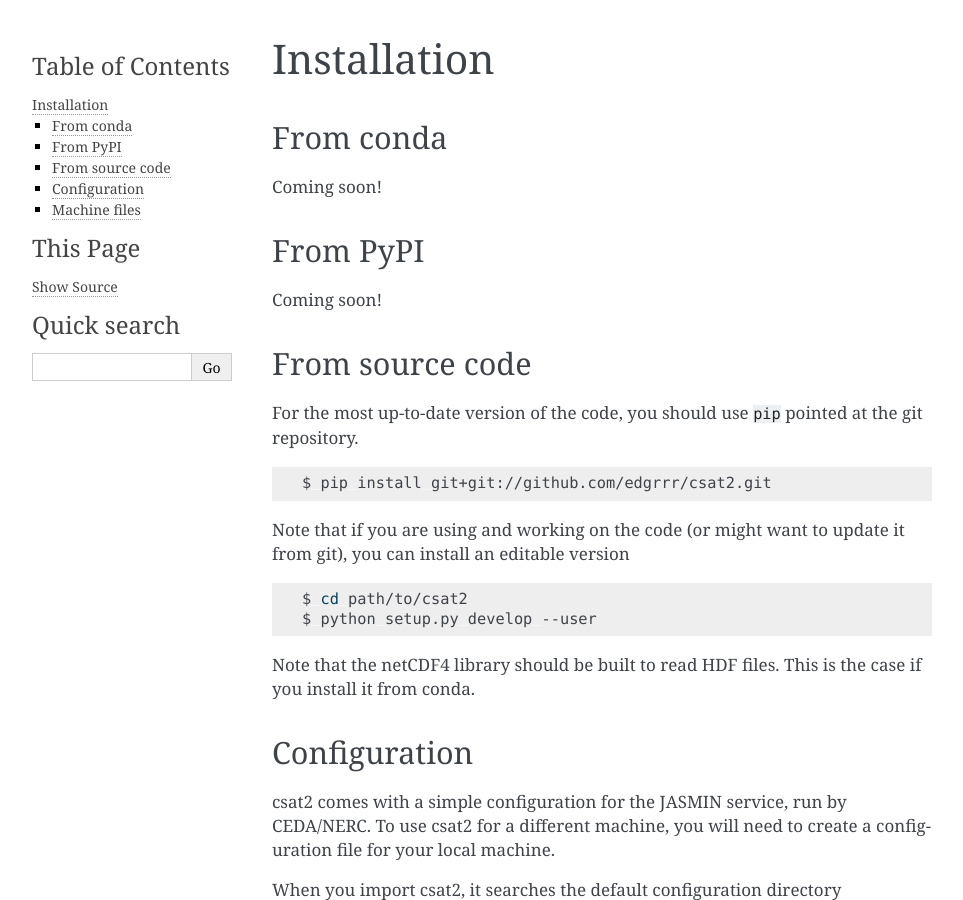
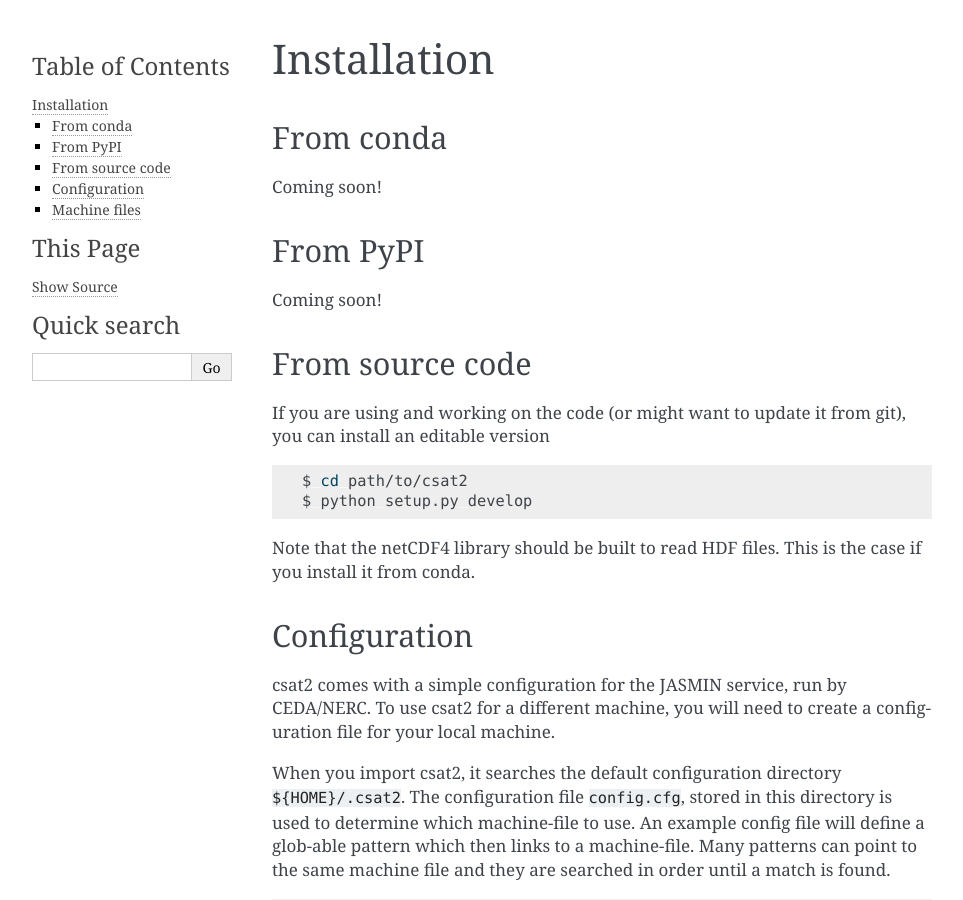
Before and after one commit to EdGrrr/csat2, a Sphinx documentation site: the page built from doc/installation.rst, in a window 1280 px wide and 900 px high. Shown: the whole window, without its empty margins (148-1111 px from the left). Built offline with Sphinx 7.4.7, drawn with Linux system fonts in a browser that asks for light colours.

Commit message:
Fixed installation documentation

```diff
--- a/doc/installation.rst
+++ b/doc/installation.rst
@@ -13,23 +13,27 @@
 Coming soon!
 
 
+..
+   Using pip
+   ---------
+
+   For the most up-to-date version of the code, you should use ``pip`` pointed at the git repository.
+
+
+   .. code-block:: bash
+
+       $ pip install git+git://github.com/edgrrr/csat2.git
+
+
 From source code
 ----------------
 
-For the most up-to-date version of the code, you should use ``pip`` pointed at the git repository.
-
-
-.. code-block:: bash
-
-    $ pip install git+git://github.com/edgrrr/csat2.git
-
-
-Note that if you are using and working on the code (or might want to update it from git), you can install an editable version
+If you are using and working on the code (or might want to update it from git), you can install an editable version
 
 .. code-block:: bash
 
     $ cd path/to/csat2
-    $ python setup.py develop --user
+    $ python setup.py develop
 
 
 Note that the netCDF4 library should be built to read HDF files. This is the case if you install it from conda.
```
